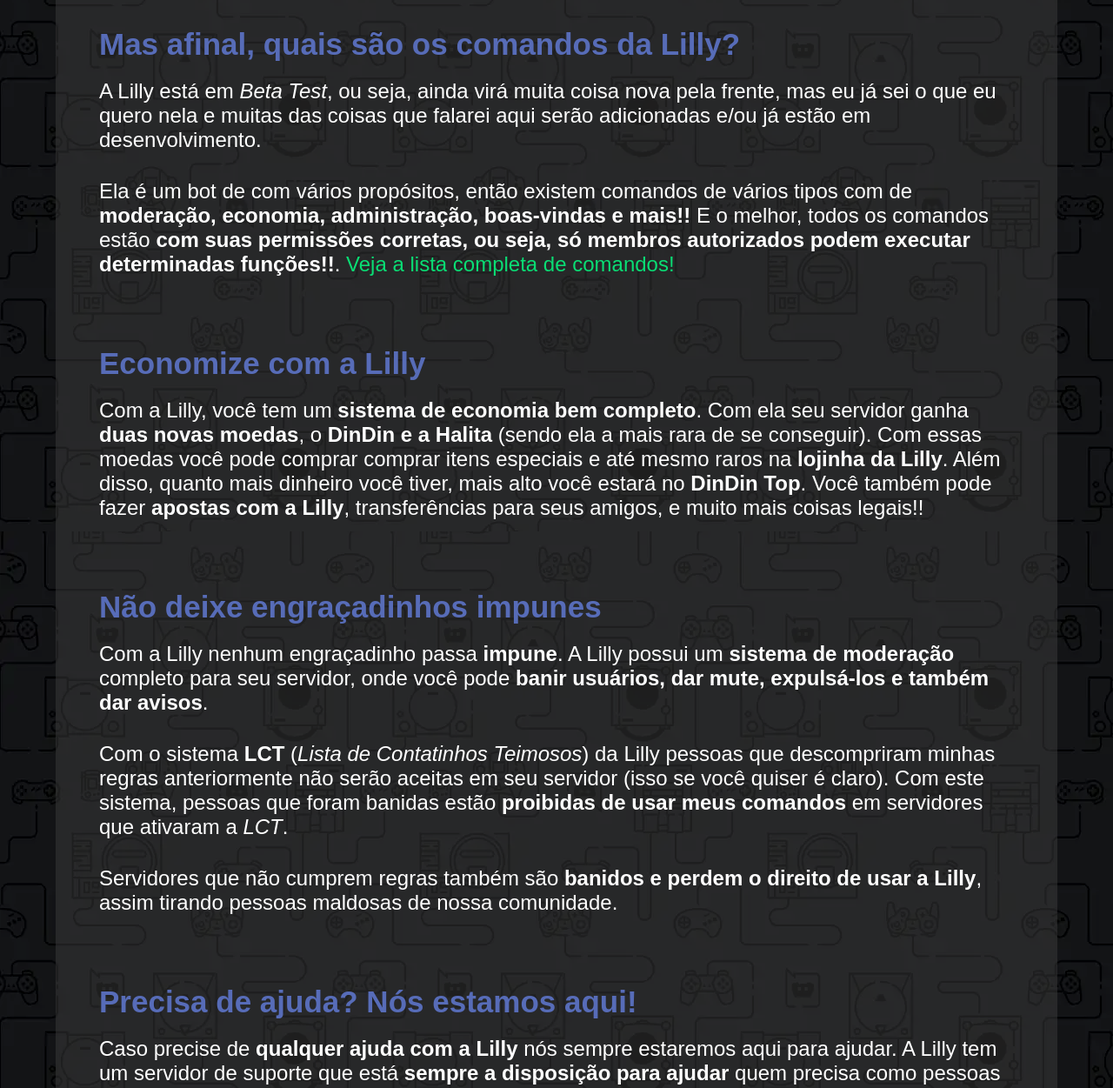
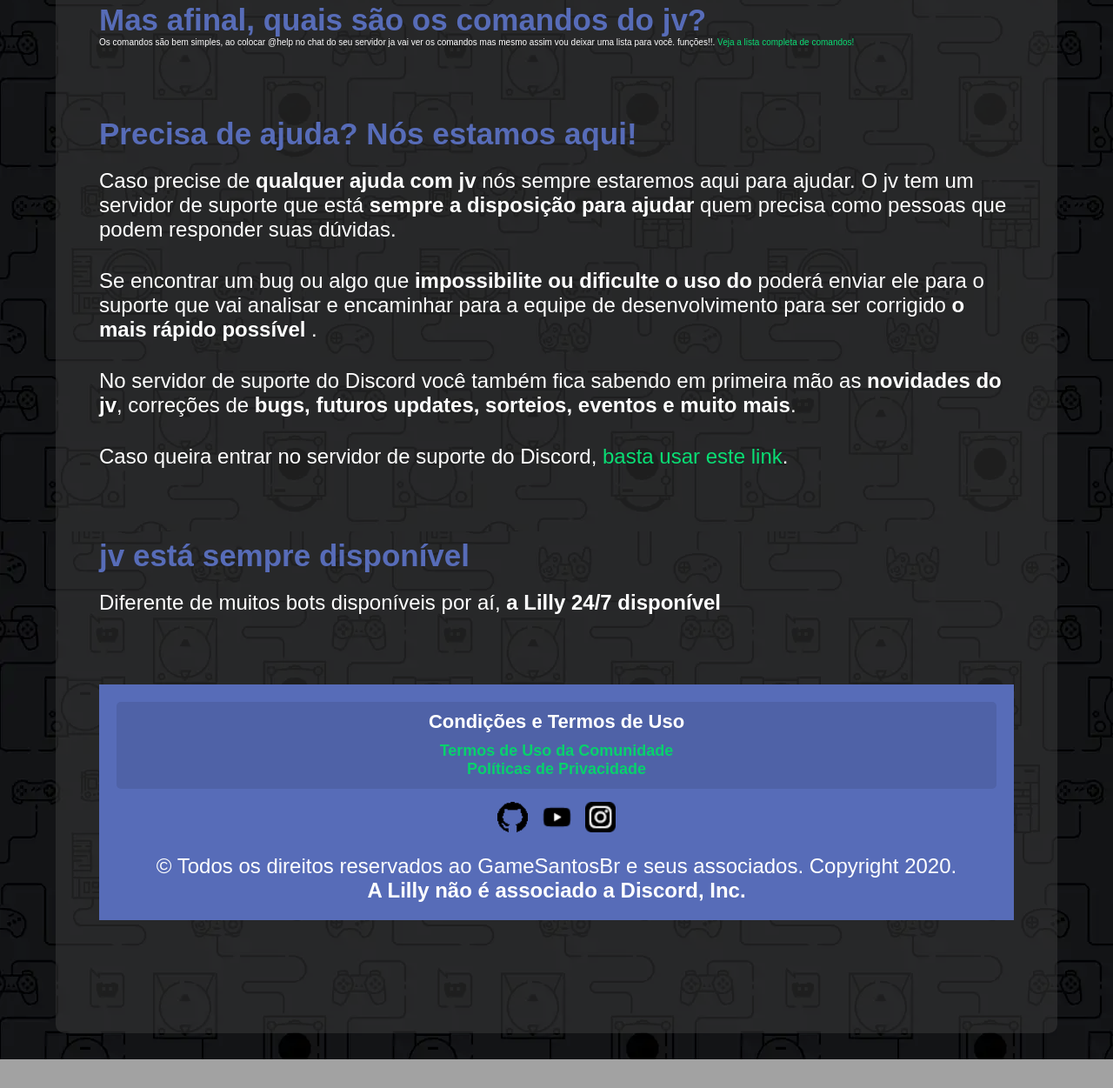
Before and after one commit to FernandesCR/Site2, a website: page src/views/index.html in a window 1280 px wide. Shown: the part 1549-2800 px from the top of the page at 87% size. After the commit the page ends 2767 px from the top, so only its background shows below. Drawn offline with nearby package versions, Linux system fonts and the light colour scheme; files that its build step writes are made by us from their sources.

Commit message:
Update index.html

```diff
--- a/src/views/index.html
+++ b/src/views/index.html
@@ -32,9 +32,8 @@
 
     <main class="page_content">
         <section class="section_content">
-            <h2 class="title_left">Quem é a Lilly?</h2>
-            <p>Lilly é apenas um simples bot para Discord criada com o objetivo de ajudar servidores a se tornar um
-                lugar muito melhor para todos.</p>
+            <h2 class="title_left">Quem é jv?</h2>
+            <p>Jv e um simples bot de música criado em JavaScript,com varios comandos simples e facil de usar.</p>
             <br>
             <p>Quer adicionar comandos úteis ao seu servidor? Quer ter mais opções de moderação em seu servidor? Quer
                 apenas mais diversão no seu servidor? Então a Lilly é a menina certa para ser adicionada ao seu
@@ -57,54 +56,22 @@
             </p>
         </section>
         <section class="section_content">
-            <h2>Mas afinal, quais são os comandos da Lilly?</h2>
-            <p>A Lilly está em <em>Beta Test</em>, ou seja, ainda virá muita coisa nova pela frente, mas eu já sei o que
-                eu quero nela e muitas das coisas que falarei aqui serão adicionadas e/ou já estão em desenvolvimento.
-            </p>
-            <br>
-            <p>Ela é um bot de com vários propósitos, então existem comandos de vários tipos com de <strong>moderação,
-                    economia, administração, boas-vindas e mais!!</strong> E o melhor, todos os comandos
-                estão <strong>com suas permissões corretas, ou seja, só membros autorizados podem executar determinadas
+            <h2>Mas afinal, quais são os comandos do jv?</h2>
+            Os comandos são bem simples, ao colocar @help no chat do seu servidor ja vai ver os comandos mas mesmo assim vou deixar uma lista para você.
                     funções!!</strong>. <a href="/commands">Veja a lista completa de comandos!</a></p>
         </section>
         <section class="section_content">
-            <h2>Economize com a Lilly</h2>
 
-            <p>Com a Lilly, você tem um <strong>sistema de economia bem completo</strong>. Com ela seu servidor ganha <strong>duas novas
-                    moedas</strong>,
-                o <strong>DinDin e a Halita</strong> (sendo ela a mais rara de se conseguir). Com essas moedas você pode
-                comprar comprar
-                itens especiais e até mesmo raros na <strong>lojinha da Lilly</strong>. Além disso, quanto mais dinheiro
-                você tiver, mais
-                alto você estará no <strong>DinDin Top</strong>. Você também pode fazer <strong>apostas com a
-                    Lilly</strong>, transferências para seus
-                amigos, e muito mais coisas legais!!</p>
-        </section>
-        <section class="section_content">
-            <h2>Não deixe engraçadinhos impunes</h2>
-            <p>Com a Lilly nenhum engraçadinho passa <strong>impune</strong>. A Lilly possui um <strong>sistema de
-                    moderação</strong> completo para seu
-                servidor, onde você pode <strong>banir usuários, dar mute, expulsá-los e também dar avisos</strong>.</p>
-            <br>
-            <p>Com o sistema <strong>LCT </strong>(<em>Lista de Contatinhos Teimosos</em>) da Lilly pessoas que
-                descompriram minhas regras
-                anteriormente não serão aceitas em seu servidor (isso se você quiser é claro). Com este sistema, pessoas
-                que foram banidas
-                estão <strong>proibidas de usar meus comandos</strong> em servidores que ativaram a <em>LCT</em>.</p>
-            <br>
-            <p>Servidores que não cumprem regras também são <strong>banidos e perdem o direito de usar a Lilly</strong>,
-                assim tirando
-                pessoas maldosas de nossa comunidade.</p>
         </section>
         <section class="section_content">
             <h2>Precisa de ajuda? Nós estamos aqui!</h2>
-            <p>Caso precise de <strong>qualquer ajuda com a Lilly</strong> nós sempre estaremos aqui para ajudar. A
-                Lilly tem um servidor
+            <p>Caso precise de <strong>qualquer ajuda com jv</strong> nós sempre estaremos aqui para ajudar. O
+                jv tem um servidor
                 de suporte que está <strong>sempre a disposição para ajudar</strong> quem precisa como pessoas que podem
                 responder suas
                 dúvidas.</p>
             <br>
-            <p>Se encontrar um bug ou algo que <strong>impossibilite ou dificulte o uso da Lilly</strong> poderá enviar
+            <p>Se encontrar um bug ou algo que <strong>impossibilite ou dificulte o uso do</strong> poderá enviar
                 ele para o
                 suporte que vai analisar e encaminhar para a equipe de desenvolvimento para ser corrigido <strong>
                     o mais rápido
@@ -112,38 +79,18 @@
                 </strong>.
             </p>
             <br>
-            <p>No servidor de suporte do Discord você também fica sabendo em primeira mão as <strong>novidades da
-                    Lilly</strong>, correções
+            <p>No servidor de suporte do Discord você também fica sabendo em primeira mão as <strong>novidades do
+                    jv</strong>, correções
                 de <strong>bugs, futuros updates, sorteios, eventos e muito mais</strong>.</p>
             <br>
             <p>Caso queira entrar no servidor de suporte do Discord, <a href="/support" target="_blank"
                     rel="noopener noreferrer">basta usar este link</a>.</p>
         </section>
         <section class="section_content">
-            <h2>A Lilly está sempre disponível</h2>
-            <p>Diferente de muitos bots disponíveis por aí, <strong>a Lilly 24/7 disponível</strong> com tempo de
-                resposta sempre abaixo
-                de <strong>1 segundo</strong>, fazendo dela um bot com respostas rápidas.</p>
+            <h2>jv está sempre disponível</h2>
+            <p>Diferente de muitos bots disponíveis por aí, <strong>a Lilly 24/7 disponível</strong>
         </section>
         <section class="section_content">
-            <h2>A Lilly é 100% Open-Source</h2>
-            <p>Sabia que a Lilly é <strong>100% <em>Open-Source</em></strong>? Sim!! Tanto o site, a API REST e o Bot
-                então no GitHub. Sendo
-                assim, você pode contribuir com o projeto e também pode se inspirar em todo esse projeto maravilhoso que
-                é a Lilly.</p>
-            <br>
-            <p>Não <strong>necessariamente</strong> você precisa contribuir com códigos de programação, a muitas outras coisas que
-                podem nos ajudar a trazer mais pessoas para essa comunidade maravilhosa que a Lilly está construindo com
-                a ajuda de todos.</p>
-            <br>
-            <p>e quiser sugerir e/ou adicionar comandos na Lilly você pode enviar um <em>Pull Request</em> para o GitHub da <a
-                    href="http://github.com/pedrohenriquebraga/lilly-bot" target="_blank"
-                    rel="noopener noreferrer">Lilly Bot</a> (se for uma alteração nos site envie no repositório <a
-                    href="http://github.com/pedrohenriquebraga/lilly-website" target="_blank"
-                    rel="noopener noreferrer">Lilly Website</a>).</p>
-        </section>
-        <section class="section_content"></section>
-    </main>
 
     {% include "./partials/footer.html" %}
 </body>
```
